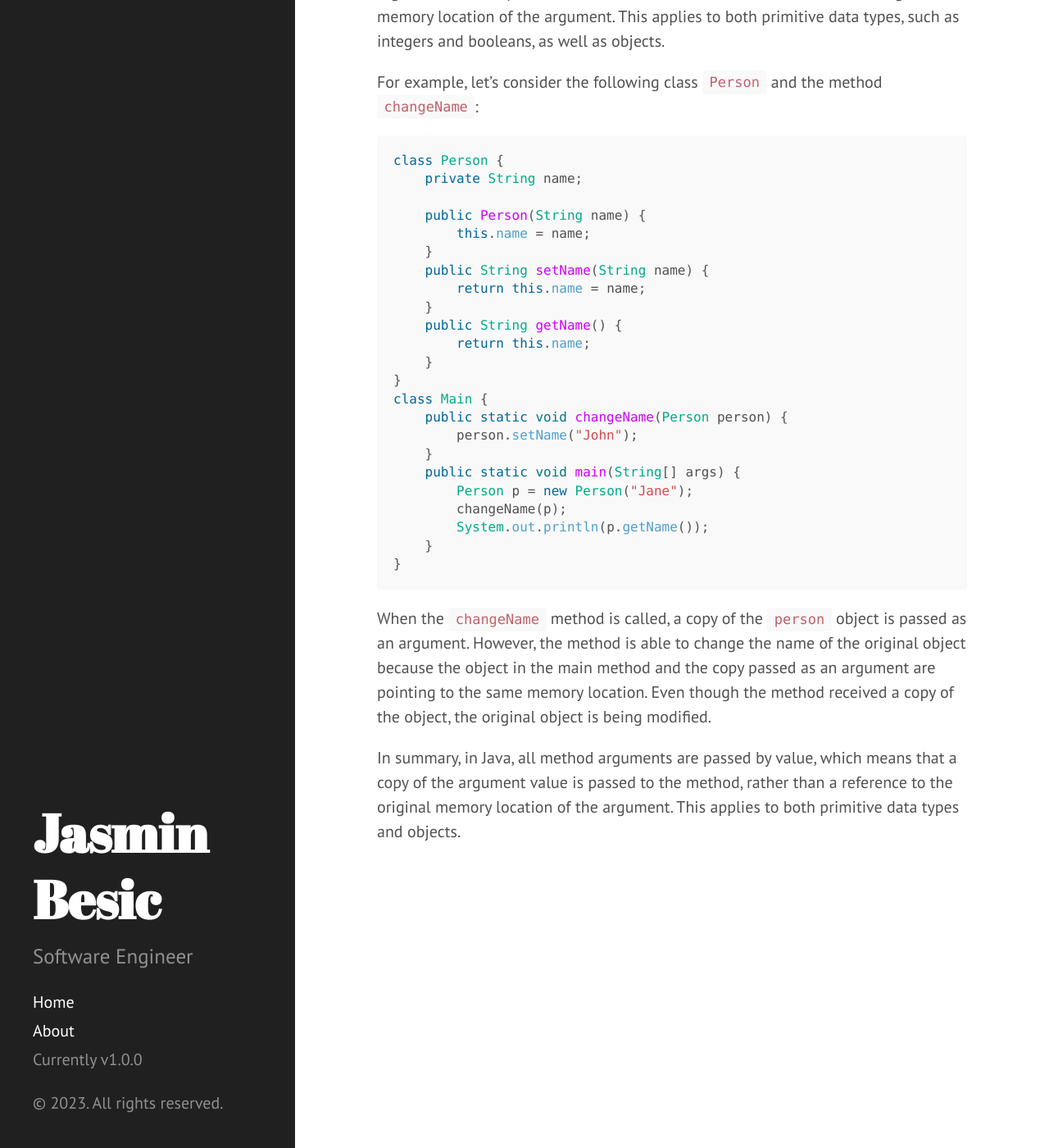
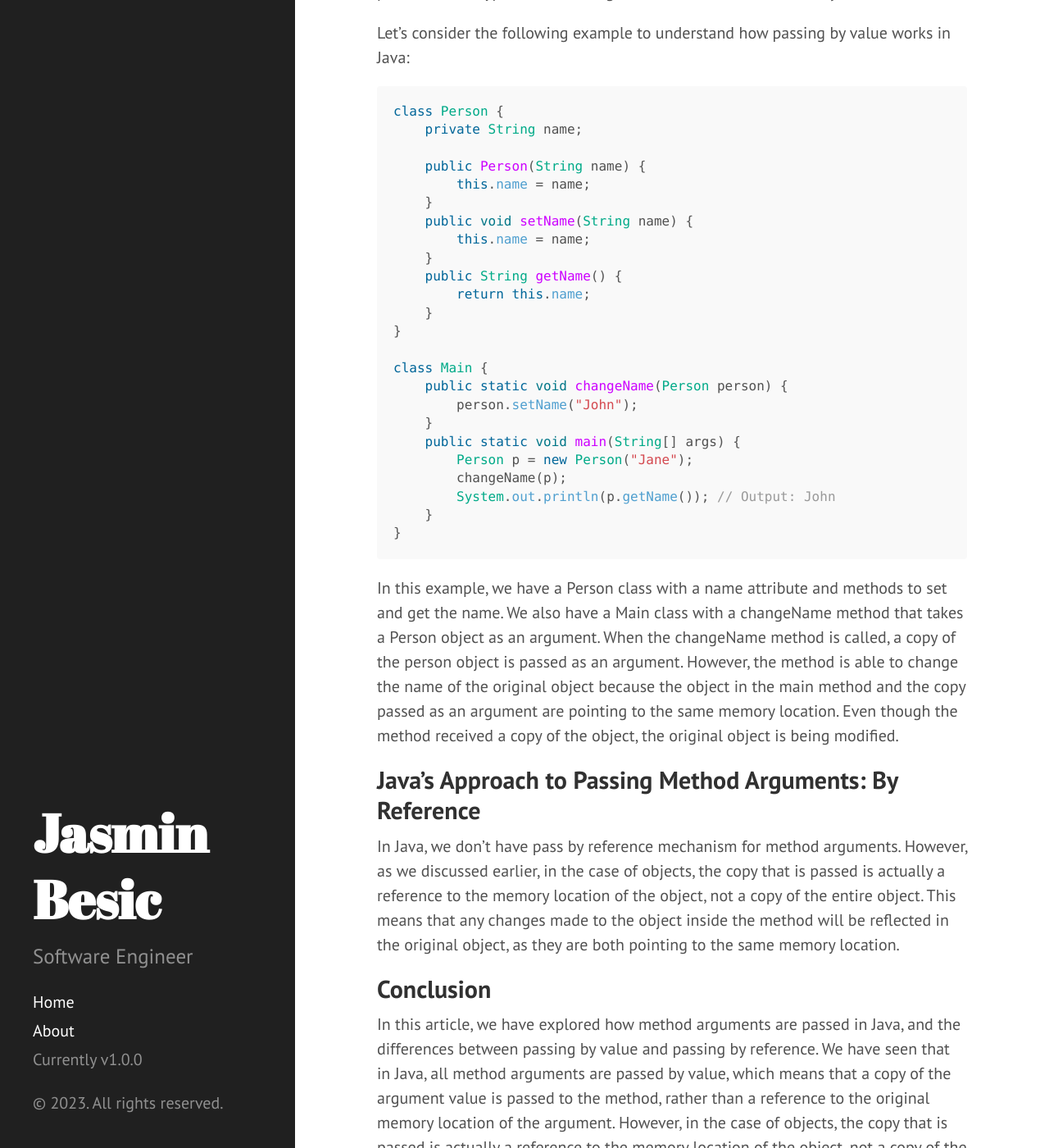
Before and after one commit to jBesic/jBesic.github.io, a Jekyll site: the page built from _posts/2023-01-15-java-is-pass-by-value.md, in a window 1280 px wide and 1400 px high, scrolled down 573 px. Shown: the whole window at 82% size. Built offline with Jekyll 4.4.1, drawn with Linux system fonts in a browser that asks for light colours; Markdown is read by kramdown in place of the engine named in the settings; some of the changed text lies outside the part shown.

Commit message:
Update 2023-01-15-java-is-pass-by-value.md

````diff
--- a/_posts/2023-01-15-java-is-pass-by-value.md
+++ b/_posts/2023-01-15-java-is-pass-by-value.md
@@ -2,16 +2,16 @@
 layout: post
 permalink: java-is-pass-by-value
 title: Java is pass by value
-metadescription: ""
+metadescription: "Learn about passing method arguments in Java and the differences between passing by value and passing by reference. Understand how this affects the way methods interact with their arguments and how to write more efficient and optimized code in Java."
 ---
 
-In programming, one of the key concepts to understand is how method arguments are passed. Depending on the programming language and the way the method is defined, arguments can be passed by value or by reference. In this article, we will explore how method arguments are passed in Java, one of the most widely used programming language. We will take a look at the differences between passing by value and passing by reference and show you how this affects the way methods can interact with their arguments. This article will help you to understand this concept in a better way which will help you to write more efficient and optimized code.
+Java is a popular and widely used programming language that is known for its simplicity and ease of use. However, one of the key concepts to understand when working with Java is how method arguments are passed. Depending on the programming language and the way the method is defined, arguments can be passed by value or by reference. In this article, we will explore how method arguments are passed in Java and the differences between passing by value and passing by reference.
 
-## Java: Passing by value
+## Java's Approach to Passing Method Arguments: By Value
 
-Java is a programming language that uses the concept of passing by value for all its method arguments. This means that when a method is called, a copy of the argument value is passed to the method, rather than a reference to the original memory location of the argument. This applies to both primitive data types, such as integers and booleans, as well as objects.
+In Java, all method arguments are passed by value. This means that when a method is called, a copy of the argument value is passed to the method, rather than a reference to the original memory location of the argument. This applies to both primitive data types, such as integers and booleans, as well as objects.
 
-For example, let's consider the following class `Person` and the method `changeName`:
+Let's consider the following example to understand how passing by value works in Java:
 
 ```java
 class Person {
@@ -20,13 +20,14 @@ class Person {
     public Person(String name) {
         this.name = name;
     }
-    public String setName(String name) {
-        return this.name = name;
+    public void setName(String name) {
+        this.name = name;
     }
     public String getName() {
         return this.name;
     }
 }
+
 class Main {
     public static void changeName(Person person) {
         person.setName("John");
@@ -34,11 +35,17 @@ class Main {
     public static void main(String[] args) {
         Person p = new Person("Jane");
         changeName(p);
-        System.out.println(p.getName());
+        System.out.println(p.getName()); // Output: John
     }
 }
 ```
 
-When the `changeName` method is called, a copy of the `person` object is passed as an argument. However, the method is able to change the name of the original object because the object in the main method and the copy passed as an argument are pointing to the same memory location. Even though the method received a copy of the object, the original object is being modified.
+In this example, we have a Person class with a name attribute and methods to set and get the name. We also have a Main class with a changeName method that takes a Person object as an argument. When the changeName method is called, a copy of the person object is passed as an argument. However, the method is able to change the name of the original object because the object in the main method and the copy passed as an argument are pointing to the same memory location. Even though the method received a copy of the object, the original object is being modified.
 
-In summary, in Java, all method arguments are passed by value, which means that a copy of the argument value is passed to the method, rather than a reference to the original memory location of the argument. This applies to both primitive data types and objects.
+## Java's Approach to Passing Method Arguments: By Reference
+
+In Java, we don't have pass by reference mechanism for method arguments. However, as we discussed earlier, in the case of objects, the copy that is passed is actually a reference to the memory location of the object, not a copy of the entire object. This means that any changes made to the object inside the method will be reflected in the original object, as they are both pointing to the same memory location.
+
+## Conclusion
+
+In this article, we have explored how method arguments are passed in Java, and the differences between passing by value and passing by reference. We have seen that in Java, all method arguments are passed by value, which means that a copy of the argument value is passed to the method, rather than a reference to the original memory location of the argument. However, in the case of objects, the copy that is passed is actually a reference to the memory location of the object, not a copy of the entire object. This can lead to confusion, as it may not be immediately obvious that the original object is being modified. To avoid confusion, it is important to understand how method arguments are passed in Java and how it affects the way methods interact with their arguments. Understanding this concept will help you to write more efficient and optimized code.
````
